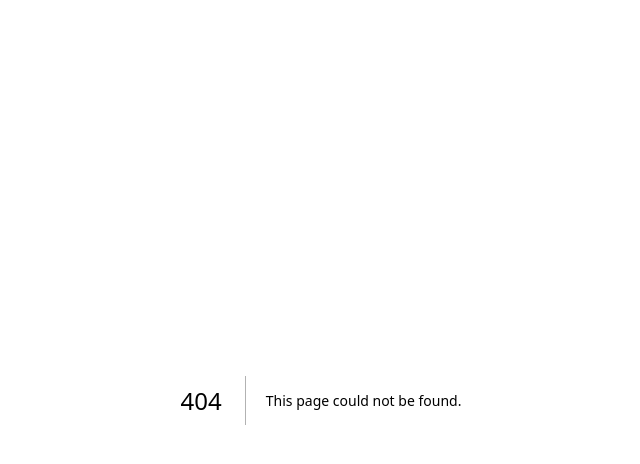
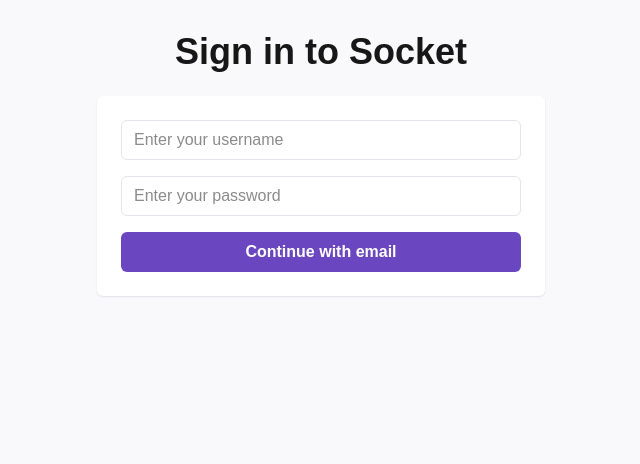
Before and after one commit to ahmadtaheri1991/test-bahman-sabz, a Next.js app: page /login in a window 1280 px wide. Before the commit this address had no page. Shown: the top 464 px of the page, without its empty margins (319-959 px from the left). Built offline with nearby package versions, Linux system fonts and the light colour scheme.

Commit message:
Complete Login page UI

```diff
--- /dev/null
+++ b/app/login/page.tsx
@@ -0,0 +1,48 @@
+export default function Login() {
+  return (
+    <div className="bg-[#F9F9FC] min-h-screen">
+      <div className="flex flex-col justify-center max-w-[448px] mx-auto py-8">
+        <h1 className="mb-6 text-center text-4xl font-semibold">
+          Sign in to Socket
+        </h1>
+
+        <div
+          className={[
+            "p-6 bg-white rounded-md",
+            "flex flex-col gap-8",
+            "shadow-[0px_1px_2px_0px_color-mix(in_srgb,#111128_10%,transparent)]",
+          ].join(" ")}
+        >
+          <form>
+            <div className="flex flex-col gap-4">
+              <input
+                placeholder="Enter your username"
+                className={[
+                  "h-10 w-full px-3",
+                  "rounded-md border border-[#e4e4ee]",
+                  "focus:border-2 focus:outline-none focus:border-[#6B46C1]",
+                ].join(" ")}
+              />
+
+              <input
+                placeholder="Enter your password"
+                className={[
+                  "h-10 w-full px-3",
+                  "rounded-md border border-[#e4e4ee]",
+                  "focus:border-2 focus:outline-none focus:border-[#6B46C1]",
+                ].join(" ")}
+              />
+
+              <button
+                type="submit"
+                className="rounded-md cursor-pointer bg-[#6B46C1] text-white h-10 font-semibold"
+              >
+                Continue with email
+              </button>
+            </div>
+          </form>
+        </div>
+      </div>
+    </div>
+  );
+}
```
